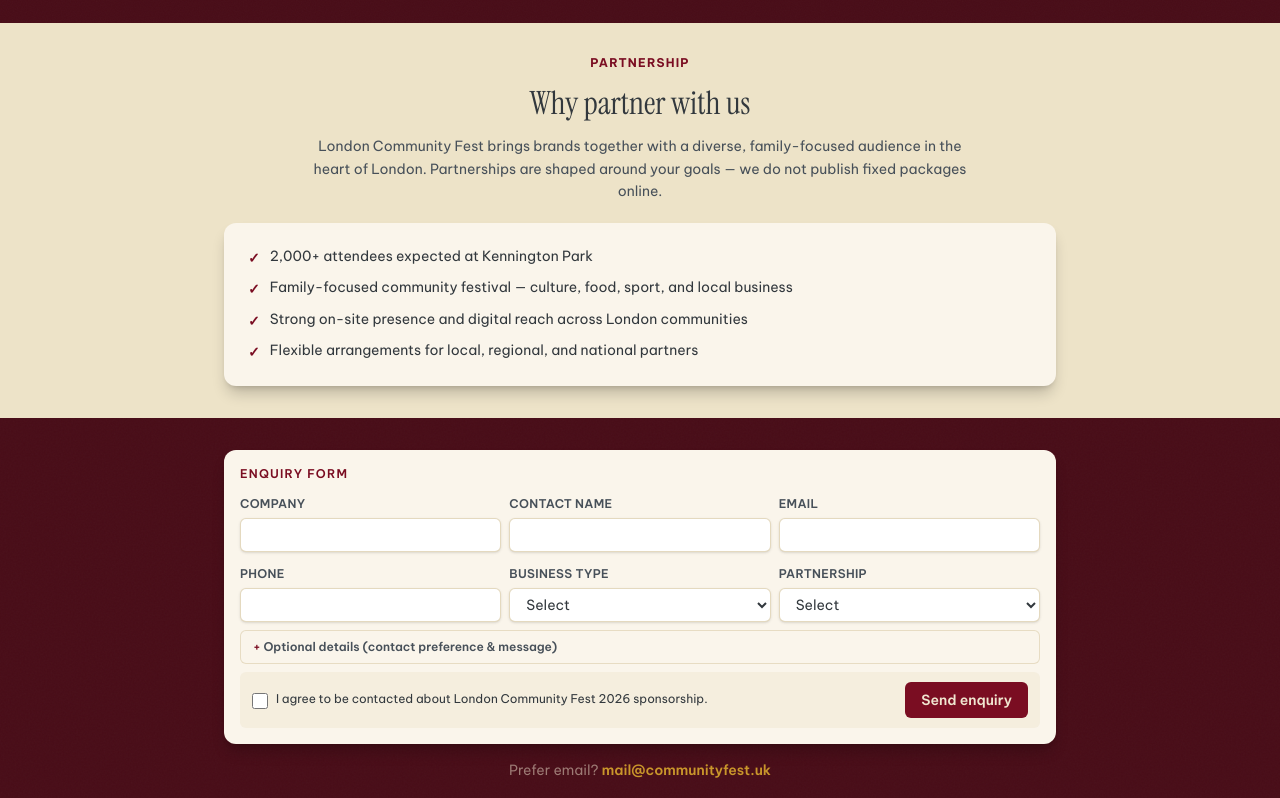
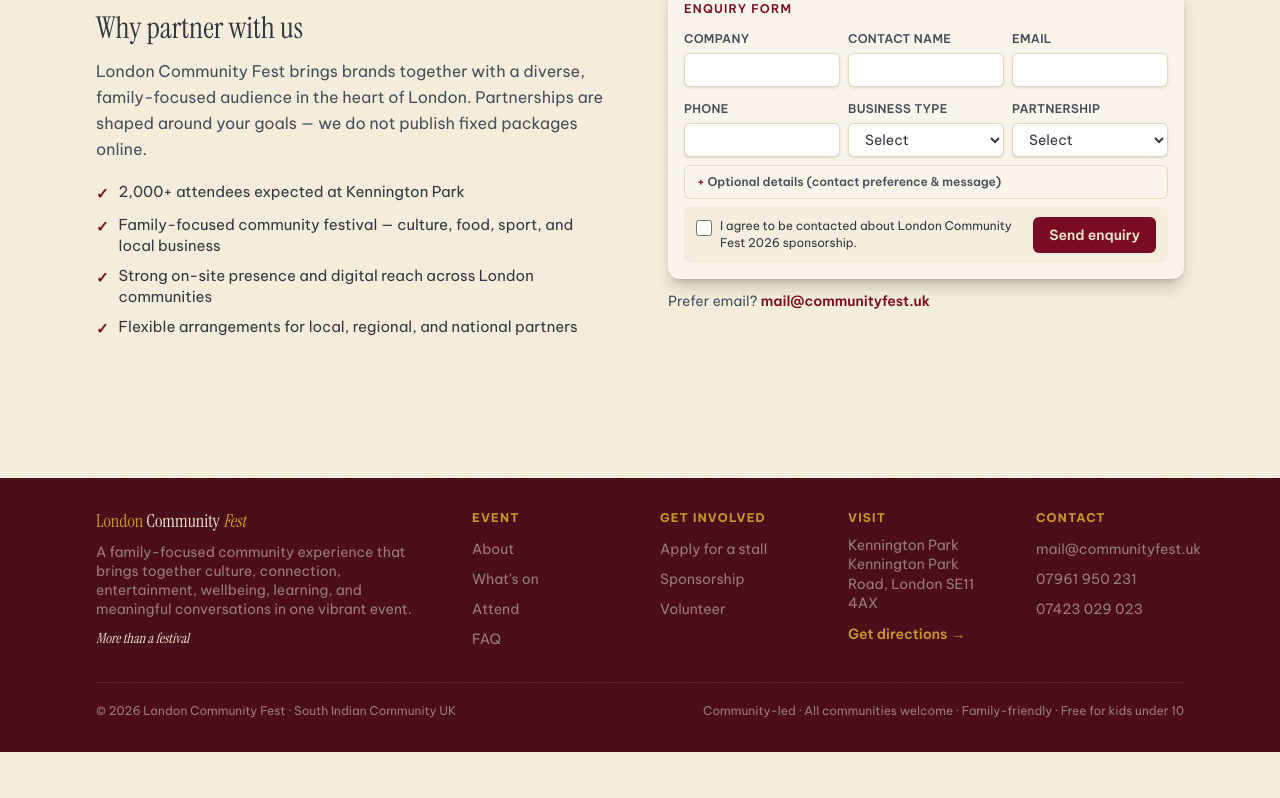
Before and after one commit to Mubeen16/London_community_fest, a Next.js app: page /sponsors in a window 1280 px wide. Shown: the part 322-1120 px from the top of the page. After the commit the page ends 1074 px from the top, so only its background shows below. Built offline with nearby package versions, Linux system fonts and the light colour scheme.

Commit message:
Split sponsors partnership copy and enquiry form side by side.
Use paper-100 like the experience section, merge details and form into one band, and remove the redundant hero enquiry button.

Co-authored-by: Cursor <cursoragent@cursor.com>

```diff
--- a/app/sponsors/page.tsx
+++ b/app/sponsors/page.tsx
@@ -1,13 +1,10 @@
 import type { Metadata } from "next";
 import Link from "next/link";
-import { SponsorForm } from "@/components/forms/sponsor-form";
 import { SponsorPartnershipSection } from "@/components/landing/sponsor-partnership-section";
 import { SiteFooter } from "@/components/landing/site-footer";
 import { SiteHeader } from "@/components/landing/site-header";
 import { Container } from "@/components/ui/container";
-import { PaperCard } from "@/components/ui/paper-card";
 import { SectionHeading } from "@/components/ui/section-heading";
-import { siteConfig } from "@/lib/config/site";
 import { sectionClasses } from "@/lib/section-theme";
 import { cn } from "@/lib/utils";
 
@@ -16,9 +13,6 @@ export const metadata: Metadata = {
   description:
     "Enquire about sponsoring London Community Fest 2026. Connect your brand with thousands of families at Kennington Park.",
 };
-
-const headerScrollOffset =
-  "scroll-mt-[calc(3.5rem+env(safe-area-inset-top,0px)+0.75rem)]";
 
 export default function SponsorsPage() {
   return (
@@ -44,47 +38,10 @@ export default function SponsorsPage() {
               description="Connect your brand with thousands of families across London."
               className="mt-3 mb-0"
             />
-            <Link
-              href="#enquiry"
-              className="mt-5 inline-flex min-h-11 items-center justify-center rounded-lg border border-gold-300/70 bg-gold-400 px-6 py-3 text-sm font-semibold text-forest-900 transition-colors hover:bg-gold-300 sm:mt-6"
-            >
-              Start your enquiry
-            </Link>
           </Container>
         </section>
 
-        <SponsorPartnershipSection />
-
-        <section
-          id="enquiry"
-          className={cn(
-            sectionClasses("sponsors"),
-            headerScrollOffset,
-            "py-6 sm:py-8",
-          )}
-        >
-          <Container size="narrow" className="relative z-10">
-            <PaperCard
-              torn={false}
-              className="relative overflow-visible rounded-xl px-3 py-3 sm:px-4 sm:py-4"
-            >
-              <p className="mb-2 font-sans text-xs font-semibold uppercase tracking-widest text-crimson-400">
-                Enquiry form
-              </p>
-              <SponsorForm />
-            </PaperCard>
-
-            <p className="mt-4 text-center font-sans text-sm text-cream-muted">
-              Prefer email?{" "}
-              <Link
-                href={`mailto:${siteConfig.email}?subject=Sponsorship%20enquiry`}
-                className="font-semibold text-gold-400 underline-offset-2 hover:underline"
-              >
-                {siteConfig.email}
-              </Link>
-            </p>
-          </Container>
-        </section>
+        <SponsorPartnershipSection id="enquiry" />
       </main>
       <SiteFooter />
     </>
--- a/components/landing/sponsor-partnership-section.tsx
+++ b/components/landing/sponsor-partnership-section.tsx
@@ -1,32 +1,51 @@
+import Link from "next/link";
+import { SponsorForm } from "@/components/forms/sponsor-form";
 import {
   sponsorPartnershipHighlights,
   sponsorPartnershipIntro,
 } from "@/data/sponsor-partnership";
-import { sectionClasses, sectionHeadingTheme } from "@/lib/section-theme";
+import { siteConfig } from "@/lib/config/site";
+import { sectionClasses } from "@/lib/section-theme";
 import { Container } from "@/components/ui/container";
 import { PaperCard } from "@/components/ui/paper-card";
-import { SectionHeading } from "@/components/ui/section-heading";
+import { cn } from "@/lib/utils";
 
-export function SponsorPartnershipSection() {
+interface SponsorPartnershipSectionProps {
+  id?: string;
+  className?: string;
+}
+
+export function SponsorPartnershipSection({
+  id = "enquiry",
+  className,
+}: SponsorPartnershipSectionProps) {
   return (
-    <section className={sectionClasses("vendors", "py-6 sm:py-8")}>
-      <Container size="narrow" className="relative z-10">
-        <SectionHeading
-          compact
-          theme={sectionHeadingTheme("vendors")}
-          align="center"
-          label="Partnership"
-          title="Why partner with us"
-          description={sponsorPartnershipIntro}
-          className="mb-5"
-        />
+    <section
+      id={id}
+      className={cn(
+        sectionClasses("collage"),
+        "scroll-mt-[calc(3.5rem+env(safe-area-inset-top,0px)+0.75rem)] py-6 sm:py-8",
+        className,
+      )}
+    >
+      <Container className="relative z-10">
+        <div className="grid items-start gap-6 lg:grid-cols-2 lg:gap-10">
+          <div className="lg:pr-4">
+            <p className="font-sans text-xs font-bold uppercase tracking-widest text-crimson-400">
+              Partnership
+            </p>
+            <h2 className="mt-2 font-serif text-2xl leading-tight text-ink sm:text-3xl">
+              Why partner with us
+            </h2>
+            <p className="mt-3 font-sans text-sm leading-relaxed text-ink-muted sm:text-base">
+              {sponsorPartnershipIntro}
+            </p>
 
-        <PaperCard torn={false} className="rounded-xl px-5 py-5 sm:px-6 sm:py-6">
-          <ul className="space-y-2.5">
+            <ul className="mt-5 space-y-2.5">
               {sponsorPartnershipHighlights.map((item) => (
                 <li
                   key={item}
-                className="flex gap-2.5 font-sans text-sm leading-snug text-ink"
+                  className="flex gap-2.5 font-sans text-sm leading-snug text-ink sm:text-[15px]"
                 >
                   <span
                     className="mt-0.5 shrink-0 font-bold text-crimson-400"
@@ -38,7 +57,30 @@ export function SponsorPartnershipSection() {
                 </li>
               ))}
             </ul>
+          </div>
+
+          <div className="lg:pl-2">
+            <PaperCard
+              torn={false}
+              className="relative overflow-visible rounded-xl px-3 py-3 sm:px-4 sm:py-4"
+            >
+              <p className="mb-2 font-sans text-xs font-semibold uppercase tracking-widest text-crimson-400">
+                Enquiry form
+              </p>
+              <SponsorForm />
             </PaperCard>
+
+            <p className="mt-3 text-center font-sans text-sm text-ink-muted lg:text-left">
+              Prefer email?{" "}
+              <Link
+                href={`mailto:${siteConfig.email}?subject=Sponsorship%20enquiry`}
+                className="font-semibold text-crimson-400 underline-offset-2 hover:text-crimson-500"
+              >
+                {siteConfig.email}
+              </Link>
+            </p>
+          </div>
+        </div>
       </Container>
     </section>
   );
```
Lines whose indentation alone changed are shown as unchanged.
